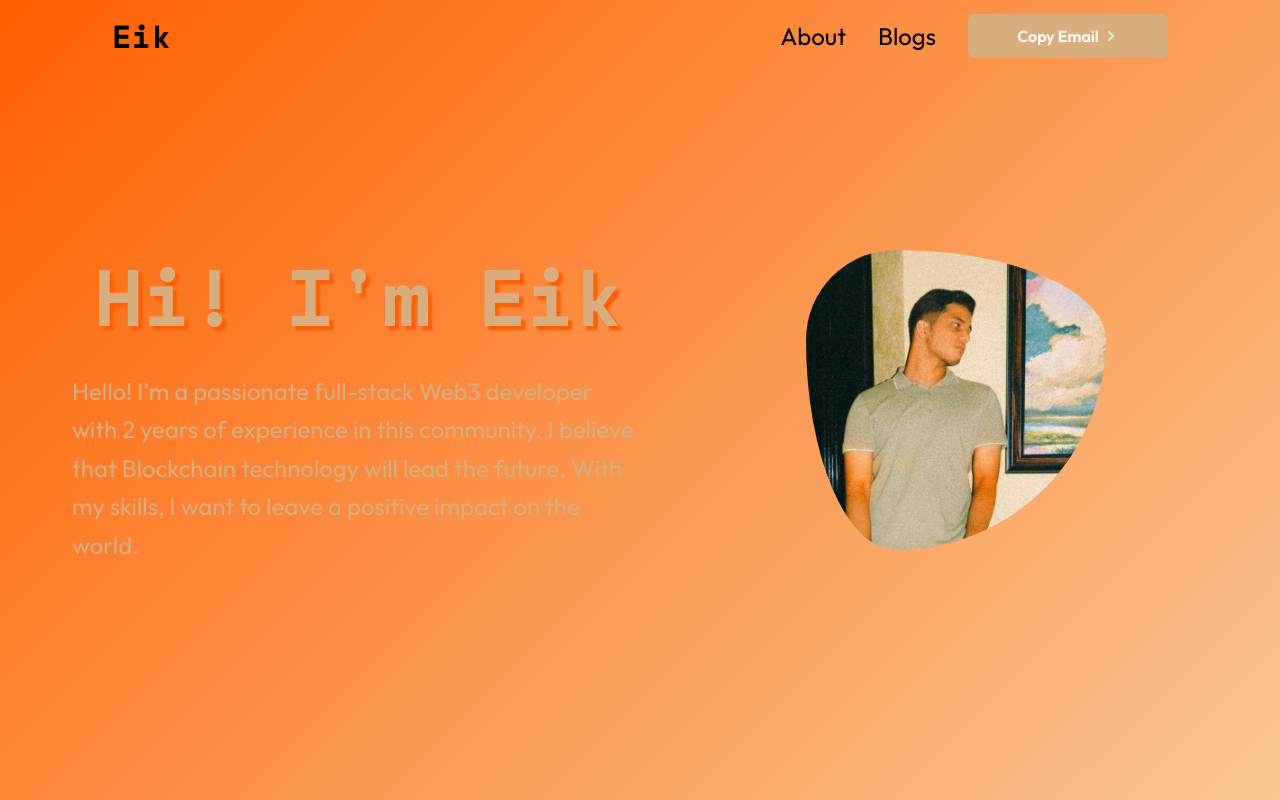
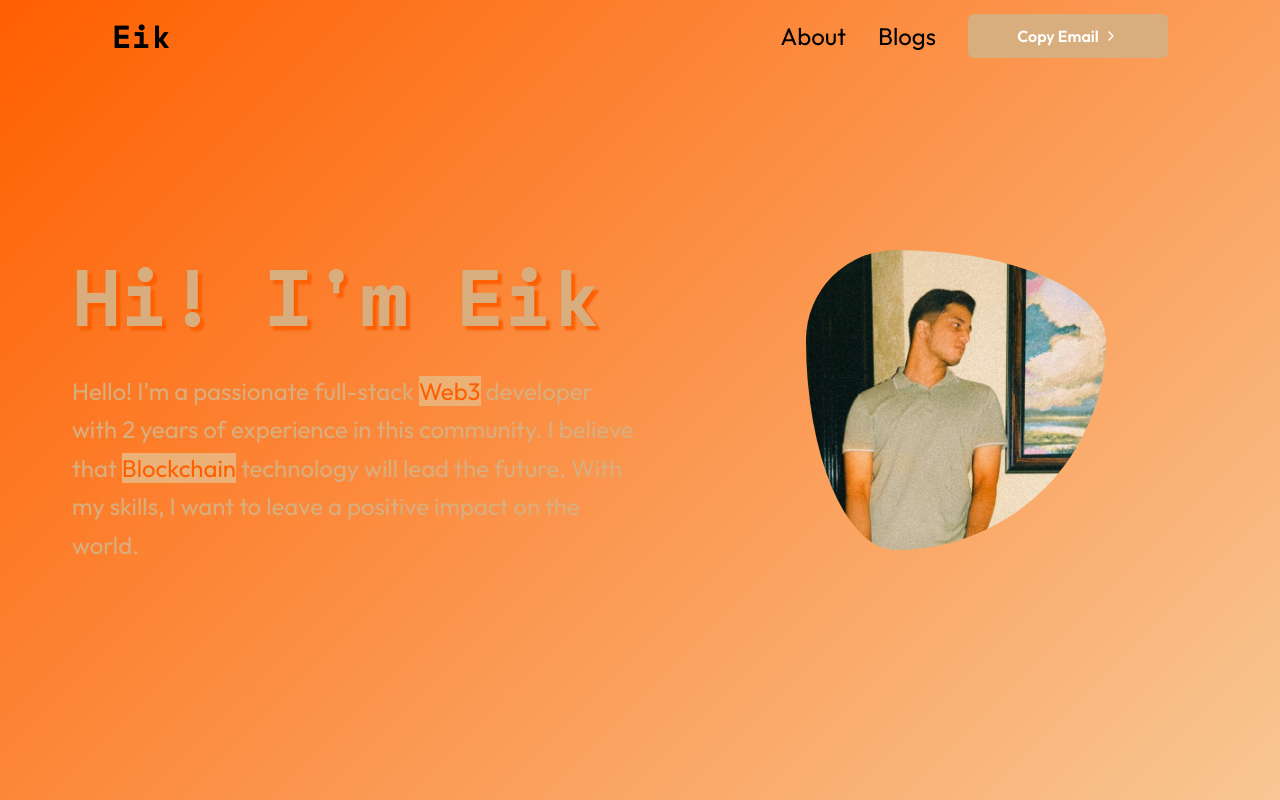
Before and after one commit to eik-1/Portfolio, a React (Vite) app: page / in a window 1280 px wide. Built offline with nearby package versions, Linux system fonts and the light colour scheme.

Commit message:
Spacing changes

```diff
--- a/src/components/Hero.jsx
+++ b/src/components/Hero.jsx
@@ -13,10 +13,12 @@ function Hero() {
                         text="Hi! I'm Eik"
                     />
                     <p className={styles.introduction}>
-                        Hello! I'm a passionate full-stack Web3 developer with 2
-                        years of experience in this community. I believe that
-                        Blockchain technology will lead the future. With my
-                        skills, I want to leave a positive impact on the world.
+                        Hello! I'm a passionate full-stack{" "}
+                        <span className={styles.inside}>Web3</span> developer
+                        with 2 years of experience in this community. I believe
+                        that <span className={styles.inside}>Blockchain</span>{" "}
+                        technology will lead the future. With my skills, I want
+                        to leave a positive impact on the world.
                     </p>
                 </div>
                 <div className={styles.imageContainer}>
--- a/src/components/Hero.module.css
+++ b/src/components/Hero.module.css
@@ -26,6 +26,7 @@
     font-weight: 700;
     font-size: 5rem;
     font-weight: bold;
+    margin-left: 0;
     margin-bottom: 1rem;
     letter-spacing: -5px;
     text-shadow: 4px 4px 2px #FF5F00;
@@ -34,6 +35,11 @@
 .introduction {
     font-size: 1.5rem;
     line-height: 1.6;
+}
+
+.inside {
+    background-color: #ECB176 ;
+    color: #FF5F00;
 }
 
 .imageContainer {
--- a/src/components/magicui/GradualSpacing.tsx
+++ b/src/components/magicui/GradualSpacing.tsx
@@ -21,7 +21,7 @@ export default function GradualSpacing({
   className,
 }: GradualSpacingProps) {
   return (
-    <div className="flex justify-center space-x-1">
+    <div className="flex justify-start space-x-1">
       <AnimatePresence>
         {text.split("").map((char, i) => (
           <motion.h1
```
Lines whose indentation alone changed are shown as unchanged.
